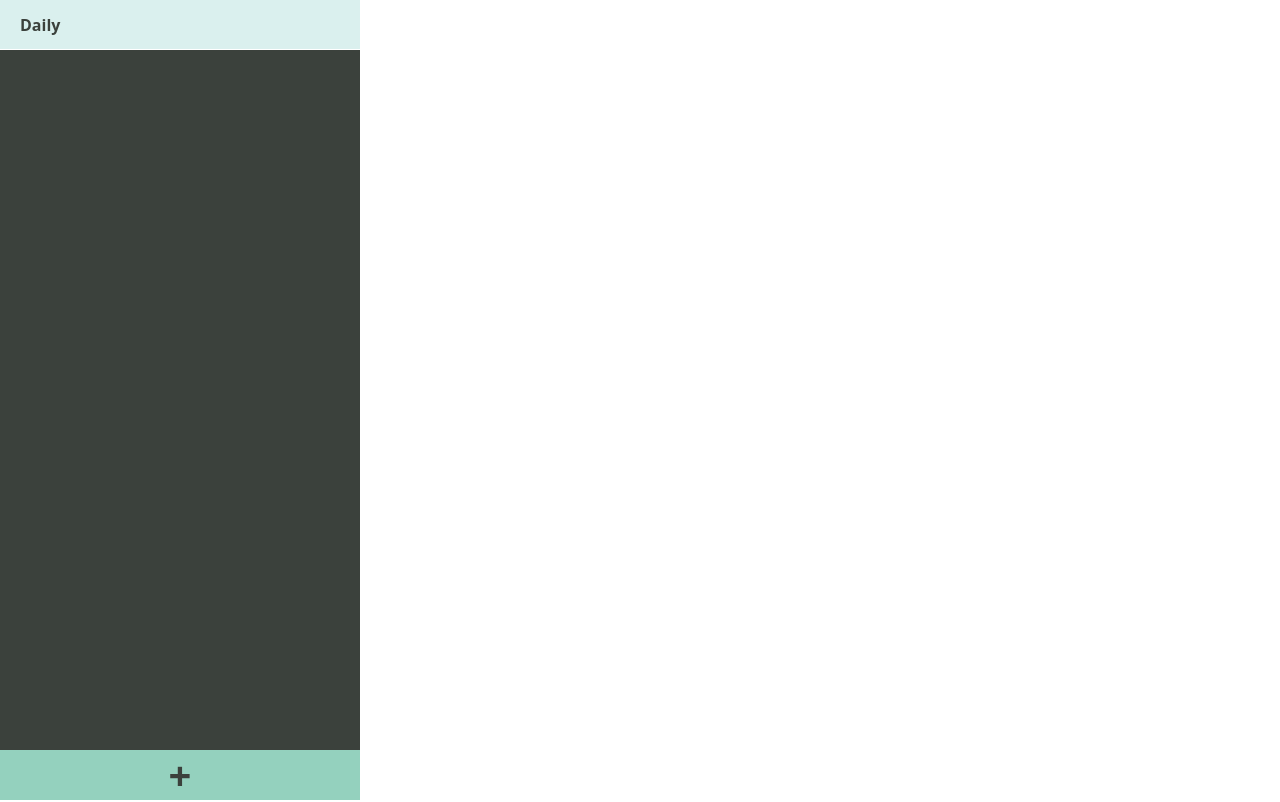
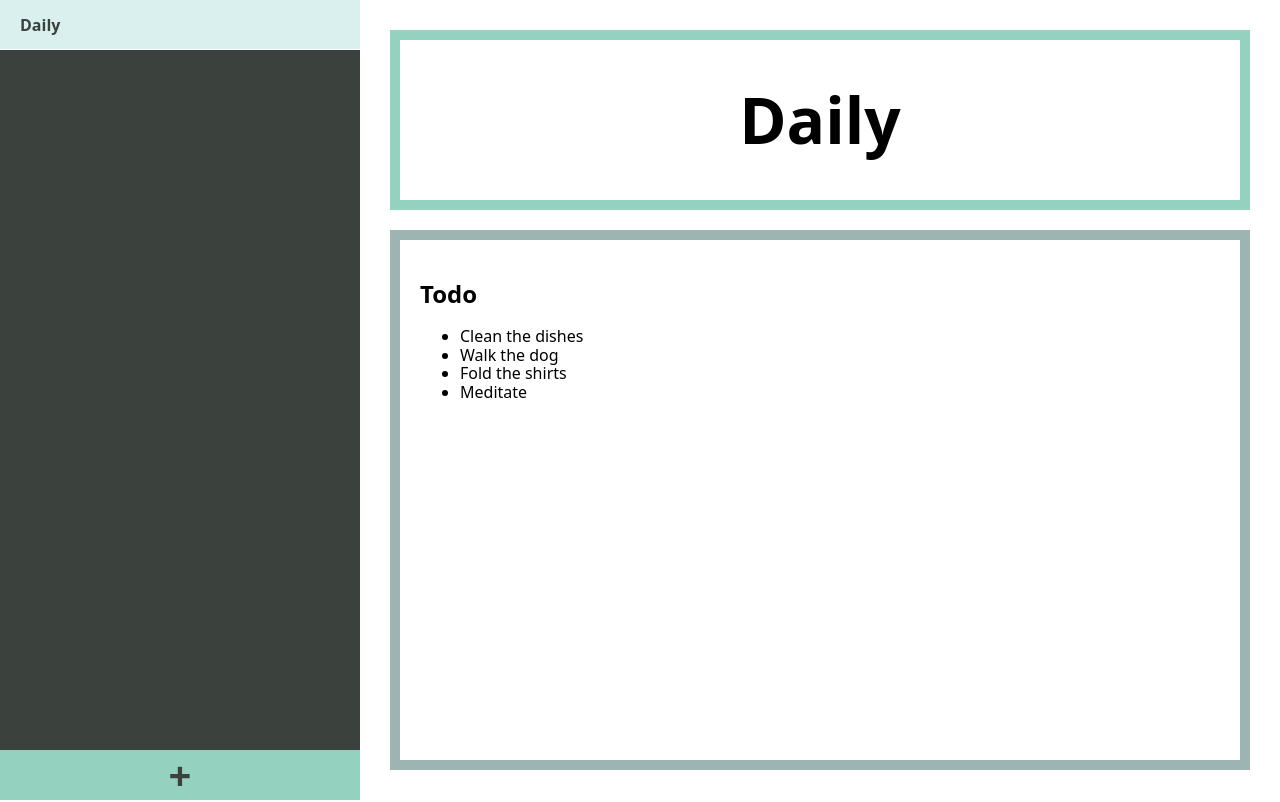
Before and after one commit to davmedeiros/todo-list, a website built with webpack: page src/index.html in a window 1280 px wide. Built offline with nearby package versions, Linux system fonts and the light colour scheme.

Commit message:
Style main area with mock data

```diff
--- a/src/css/style.css
+++ b/src/css/style.css
@@ -20,6 +20,10 @@ aside {
     display: grid;
     grid-template: 1fr 50px / 1fr;
     gap: var(--size-default-spacing);
+}
+
+main {
+    padding: 30px;
 }
 
 #project-actions {
@@ -75,3 +79,22 @@ input:focus {
     border: 10px solid var(--color-brand-omega);
     outline: none;
 }
+
+main {
+    display: grid;
+    gap: 20px;
+    grid-template: 180px 1fr / 1fr;
+}
+
+#project-heading {
+    border: 10px solid var(--color-brand-omega);
+    display: grid;
+    align-items: center;
+    justify-content: center;
+    font-size: 2rem;
+}
+
+#project-details {
+    border: 10px solid var(--color-brand-gamma);
+    padding: 20px;
+}
--- a/src/index.html
+++ b/src/index.html
@@ -14,7 +14,20 @@
             <button type="button" id="add-project">+</button>
         </div>
     </aside>
-    <main></main>
+    <main>
+        <div id="project-heading">
+            <h1>Daily</h1>
+        </div>
+        <div id="project-details">
+            <h2>Todo</h2>
+            <ul>
+                <li>Clean the dishes</li>
+                <li>Walk the dog</li>
+                <li>Fold the shirts</li>
+                <li>Meditate</li>
+            </ul>
+        </div>
+    </main>
 </body>
 
 </html>
```
